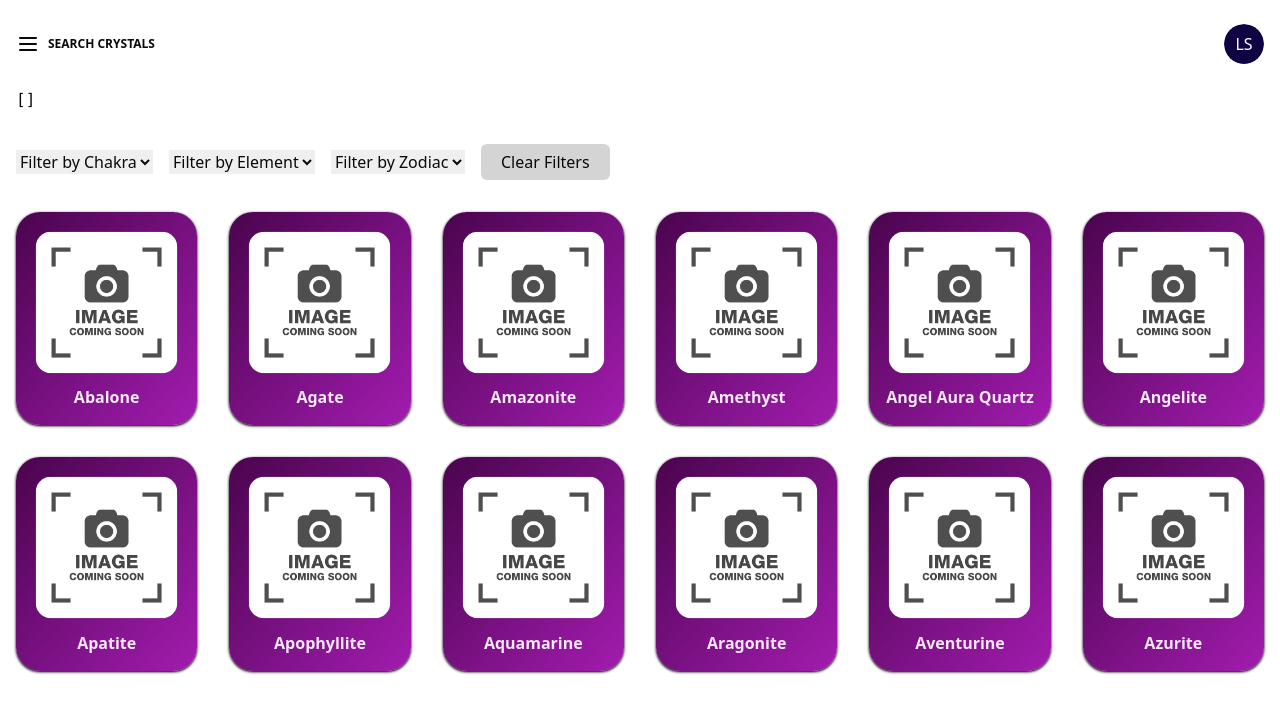
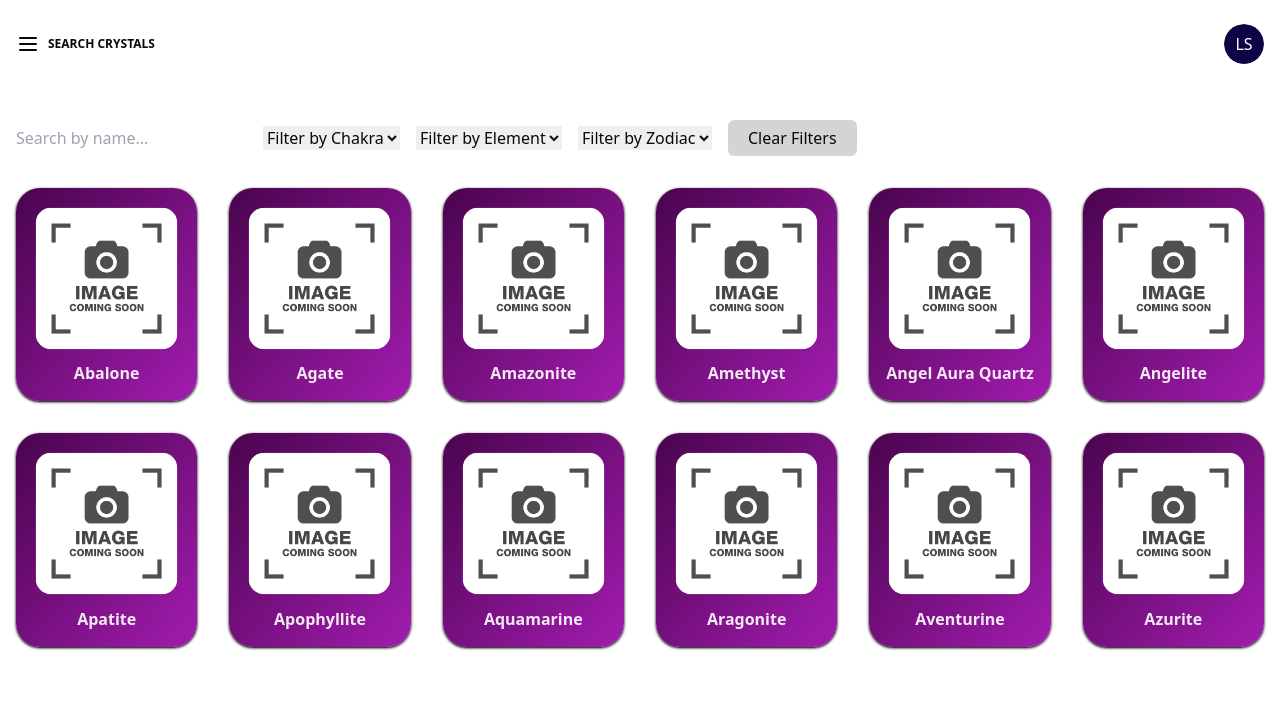
Before and after one commit to LacunaStrategies/crystalchronicles, a Next.js app: page /app/crystals in a window 1280 px wide. Shown: the top 712 px of the page. Built offline with nearby package versions, Linux system fonts and the light colour scheme.

Commit message:
Update index.tsx
Added search input.
Removed <pre> JSON data output

```diff
--- a/pages/app/crystals/index.tsx
+++ b/pages/app/crystals/index.tsx
@@ -4,8 +4,6 @@ import { Chakra, Crystal, Element, Zodiac } from "@/types/Crystal"
 import Image from "next/image"
 import Link from "next/link"
 import { useEffect, useState } from 'react'
-
-interface Props { }
 
 export const Crystals = () => {
 
@@ -19,7 +17,6 @@ export const Crystals = () => {
     })
 
     const filterCrystals = () => {
-
         // If no filters are set, return empty array
         if (filters.search === '' && filters.chakra === '' && filters.element === '' && filters.zodiac === '')
             return []
@@ -49,10 +46,15 @@ export const Crystals = () => {
 
     return (
         <AdminLayout pageName="Search Crystals">
-            <div>
-                <pre>{JSON.stringify(filteredCrystals, null, 4)}</pre>
-            </div>
             <div className="py-8 space-x-4">
+                <input
+                    type="text"
+                    name="search"
+                    id="search"
+                    onChange={(e) => setFilters({ ...filters, [e.target.name]: e.target.value })}
+                    value={filters.search}
+                    placeholder="Search by name..."
+                />
                 <select
                     name="chakra"
                     id="chakra"
```
